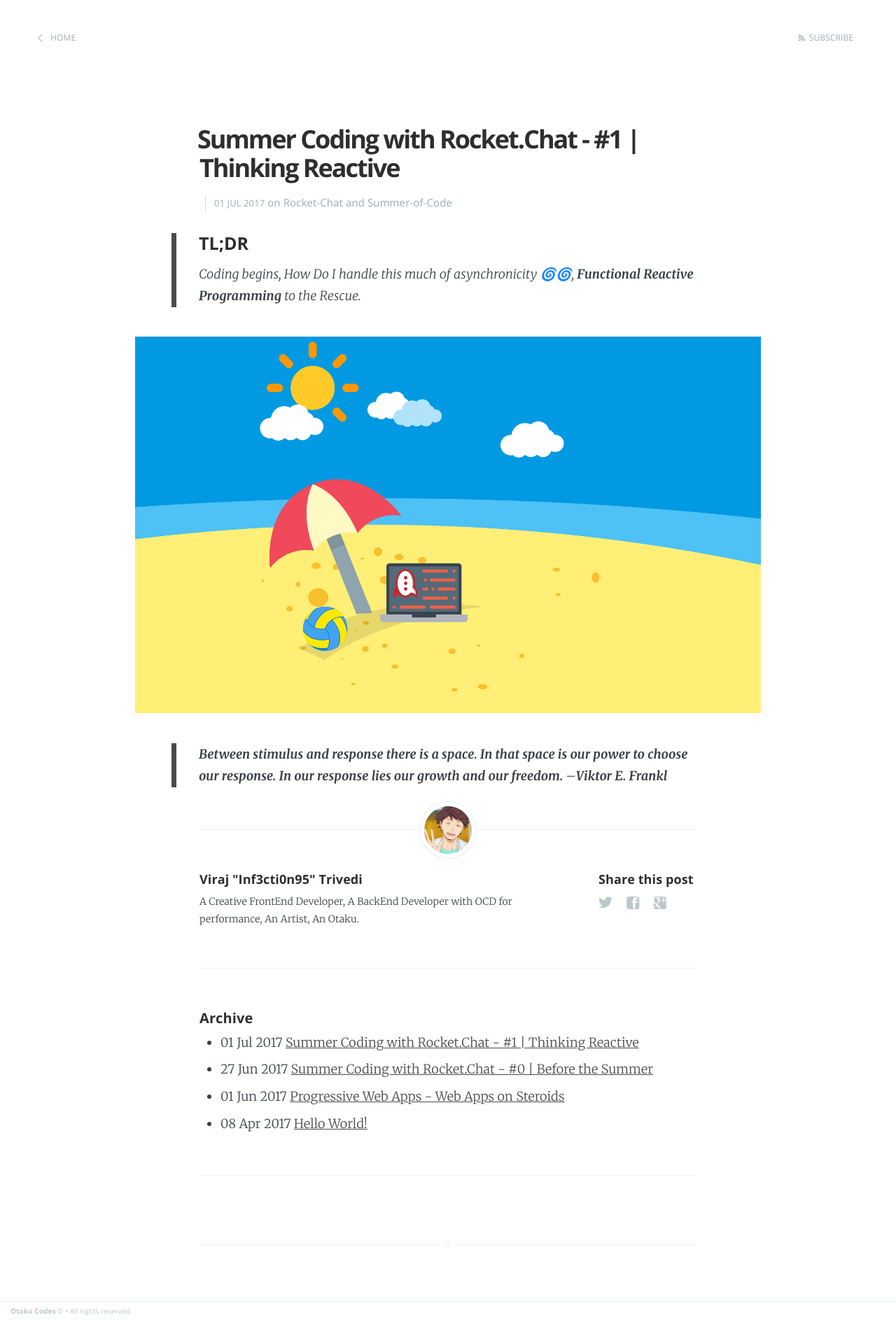
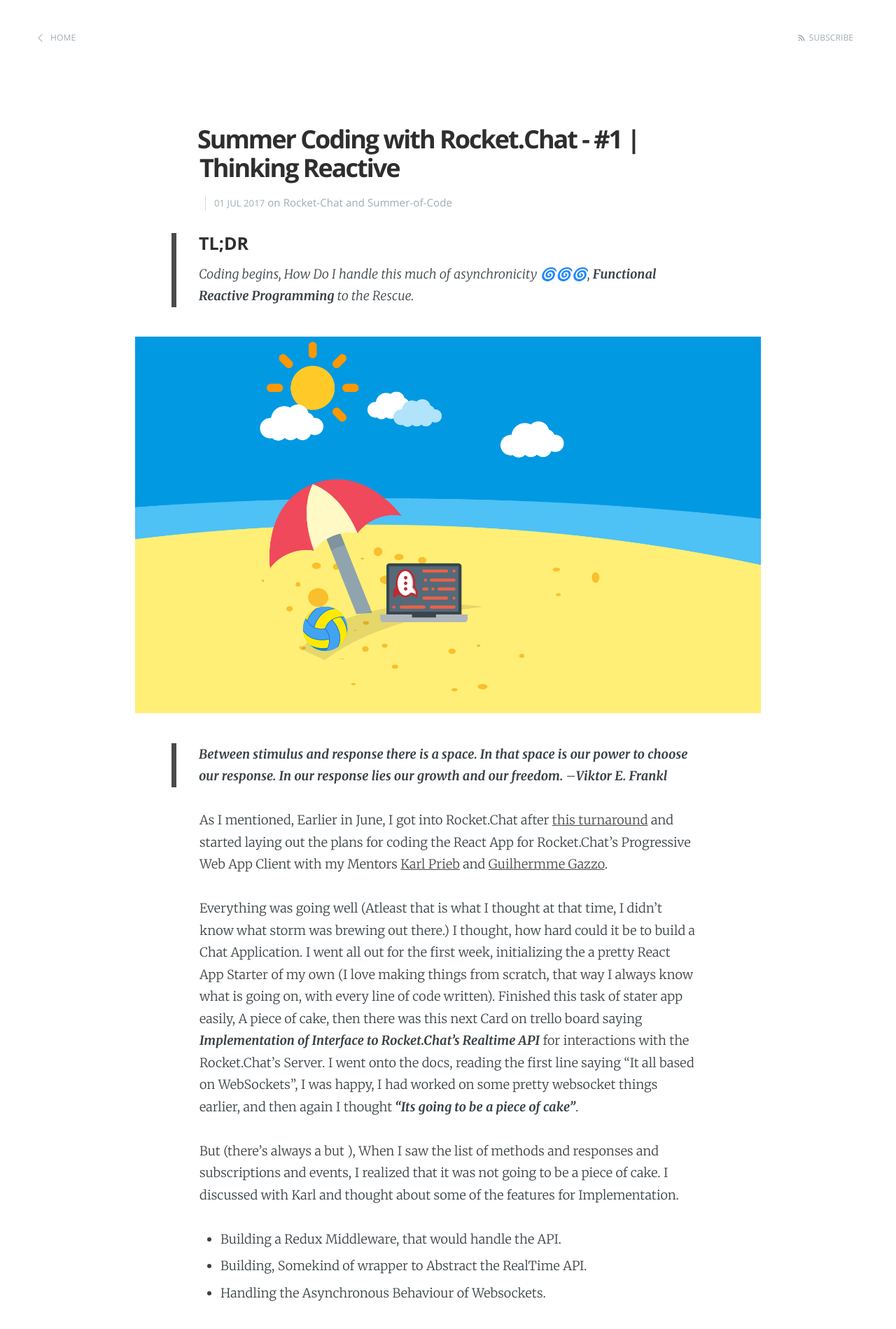
Before and after one commit to inf3cti0n95/Otaku-Codes, a Jekyll site: the page built from _posts/2017-07-01-summer-coding-with-rocket-chat-thinking-reactive.markdown, in a window 1280 px wide. Shown: the top 1899 px of the page at 70% size. Built offline with Jekyll 4.4.1, drawn with Linux system fonts in a browser that asks for light colours; comment, search, counter and statistics services are not loaded; some of the changed text lies outside the part shown.

Commit message:
rcsoc-2 article updated

```diff
--- a/_posts/2017-07-01-summer-coding-with-rocket-chat-thinking-reactive.markdown
+++ b/_posts/2017-07-01-summer-coding-with-rocket-chat-thinking-reactive.markdown
@@ -9,7 +9,7 @@
 
 >#### TL;DR
 >
->Coding begins, How Do I handle this much of asynchronicity 🌀🌀, **Functional Reactive Programming** to the Rescue.
+>Coding begins, How Do I handle this much of asynchronicity 🌀🌀🌀, **Functional Reactive Programming** to the Rescue.
 >
 
 ![Summer of Code with Rocket Chat](/assets/images/rcsoc.png)
@@ -19,3 +19,46 @@
 >**Between stimulus and response there is a space. In that space is our power to choose our response. In our response lies our growth and our freedom.**
 > --<cite>Viktor E. Frankl</cite>
 >
+
+As I mentioned, Earlier in June, I got into Rocket.Chat after [this turnaround]() and started laying out the plans for coding the React App for Rocket.Chat's Progressive Web App Client with my Mentors [Karl Prieb]() and [Guilhermme Gazzo]().
+
+Everything was going well (Atleast that is what I thought at that time, I didn't know what storm was brewing out there.) I thought, how hard could it be to build a Chat Application. I went all out for the first week, initializing the a pretty React App Starter of my own (I love making things from scratch, that way I always know what is going on, with every line of code written). Finished this task of stater app easily, A piece of cake, then there was this next Card on trello board saying ***Implementation of Interface to Rocket.Chat's Realtime API*** for interactions with the Rocket.Chat's Server. I went onto the docs, reading the first line saying "It all based on WebSockets", I was happy, I had worked on some pretty websocket things earlier, and then again I thought ***"Its going to be a piece of cake"***.
+
+But (there's always a but ), When I saw the list of methods and responses and subscriptions and events, I realized that it was not going to be a piece of cake. I discussed with Karl and thought about some of the features for Implementation.
+
+- Building a Redux Middleware, that would handle the API.
+- Building, Somekind of wrapper to Abstract the RealTime API.
+- Handling the Asynchronous Behaviour of Websockets.
+
+
+That is when Karl, told me to checkout, ***Rx (Reactive Extensions)*** for the Implementation. I did, and I was baffeled 🌀🌀🌀 by the long chain of operators one after another, the Marble Charts and the All new Reactive Programming Paradigm. I watched some online conferences and I was surprised how little code in Rx could do stuff that required 100s of LOC in Callbacks. It was like I hit a gold mine.
+
+<div>
+    <blockquote class="twitter-tweet" data-lang="en"><p lang="en" dir="ltr">Seeing <a href="https://twitter.com/hashtag/RxJS?src=hash">#RxJS</a> for the first time! and I am Awed <a href="https://twitter.com/BenLesh">@BenLesh</a> <a href="https://twitter.com/_jayphelps">@_jayphelps</a> <a href="https://t.co/Z0CQ8y69IE">pic.twitter.com/Z0CQ8y69IE</a></p>&mdash; Viraj Trivedi (@inf3cti0n95) <a href="https://twitter.com/inf3cti0n95/status/874131779862614017">June 12, 2017</a></blockquote>
+    <script async src="//platform.twitter.com/widgets.js" charset="utf-8"></script>
+</div>
+
+Rx sure had some learning curve but once you get your hands dirty with some Observables, You'll love it.
+
+Enough of the Lousy talk, Now Let's talk about this Gold Mine of Rx.
+
+#### What is Rx ?
+
+As described in docs of RxJS
+
+>
+> Think of RxJS as Lodash for events.
+>
+
+ReactiveX combines the Observer pattern with the Iterator pattern and functional programming with collections to fill the need for an ideal way of managing sequences of events.
+
+In other terms, if you have ever used iterator, they pull the value from the collection, where as the observable pushes value to the subscriber. Thus, you can think of it as Iterator turned inside out. Not getting what I said, checkout the documentation of RxJS where it explains [Observables](http://reactivex.io/rxjs/manual/overview.html#observable)
+
+Essentially, Rx is made up of things such as
+
+- Observable: represents the idea of an invokable collection of future values or events.
+- Observer: is a collection of callbacks that knows how to listen to values delivered by the Observable.
+- Subscription: represents the execution of an Observable, is primarily useful for cancelling the execution.
+- Operators: are pure functions that enable a functional programming style of dealing with collections with operations like map, filter, concat, flatMap, etc.
+- Subject: is the equivalent to an EventEmitter, and the only way of multicasting a value or event to multiple Observers.
+- Schedulers: are centralized dispatchers to control concurrency, allowing us to coordinate when computation happens on e.g. setTimeout or requestAnimationFrame or others.
--- a/assets/css/main.scss
+++ b/assets/css/main.scss
@@ -16,3 +16,8 @@
 .post-header{
 	margin-bottom: 15px;
 }
+
+
+.twitter-tweet {
+	margin: 0 auto;
+}
```
